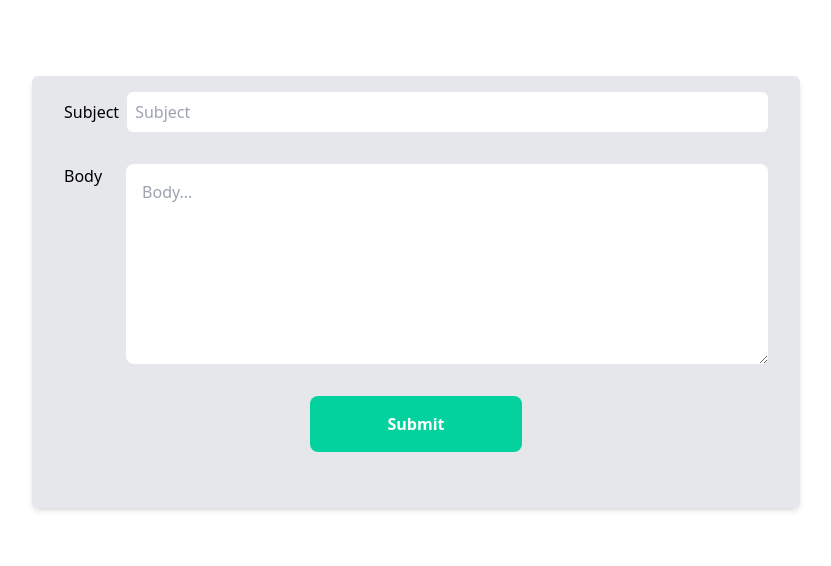
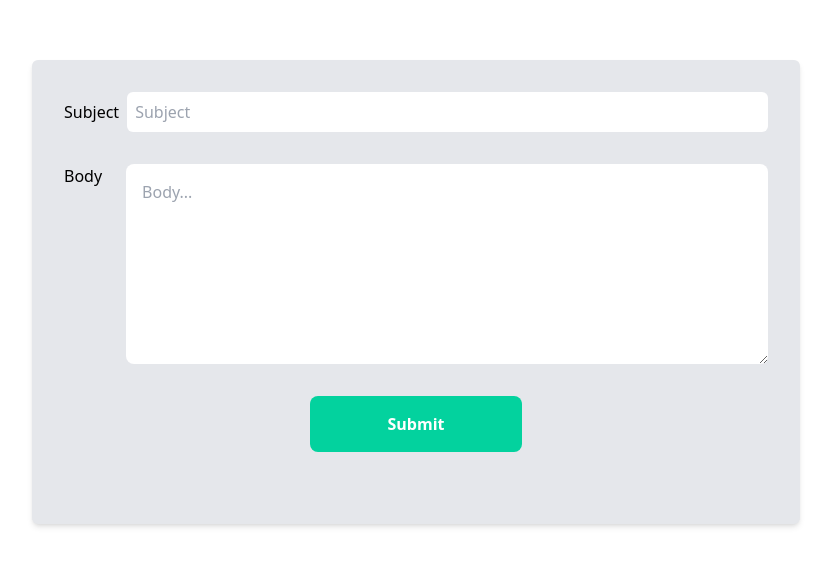
Before and after one commit to backendbro/cluthes, a Next.js app: page /admin/SendEmail in a window 1280 px wide. Shown: the part 108-674 px from the top of the page, without its empty margins (224-1055 px from the left). Built offline with nearby package versions, Linux system fonts and the light colour scheme.

Commit message:
sendmail

```diff
--- a/pages/admin/SendEmail.js
+++ b/pages/admin/SendEmail.js
@@ -58,7 +58,7 @@ const SendEmail = () => {
 	return (
 		<>
 			<div className='flex items-center justify-center h-screen'>
-				<form className='w-[95%] mx-auto flex flex-col justify-start rounded-md space-y-8 md:w-[60%] bg-gray-200 !shadow-md shadow-gray-600  md:px-[2rem] py-4 px-6'>
+				<form className='w-[95%] mx-auto flex flex-col justify-start rounded-md space-y-8 md:w-[60%] bg-gray-200 !shadow-md shadow-gray-600  md:px-[2rem] py-8 px-6'>
 					<div className="flex gap-2 w-full items-center">
                     <label for='username'>Subject</label>
 					<input
```
